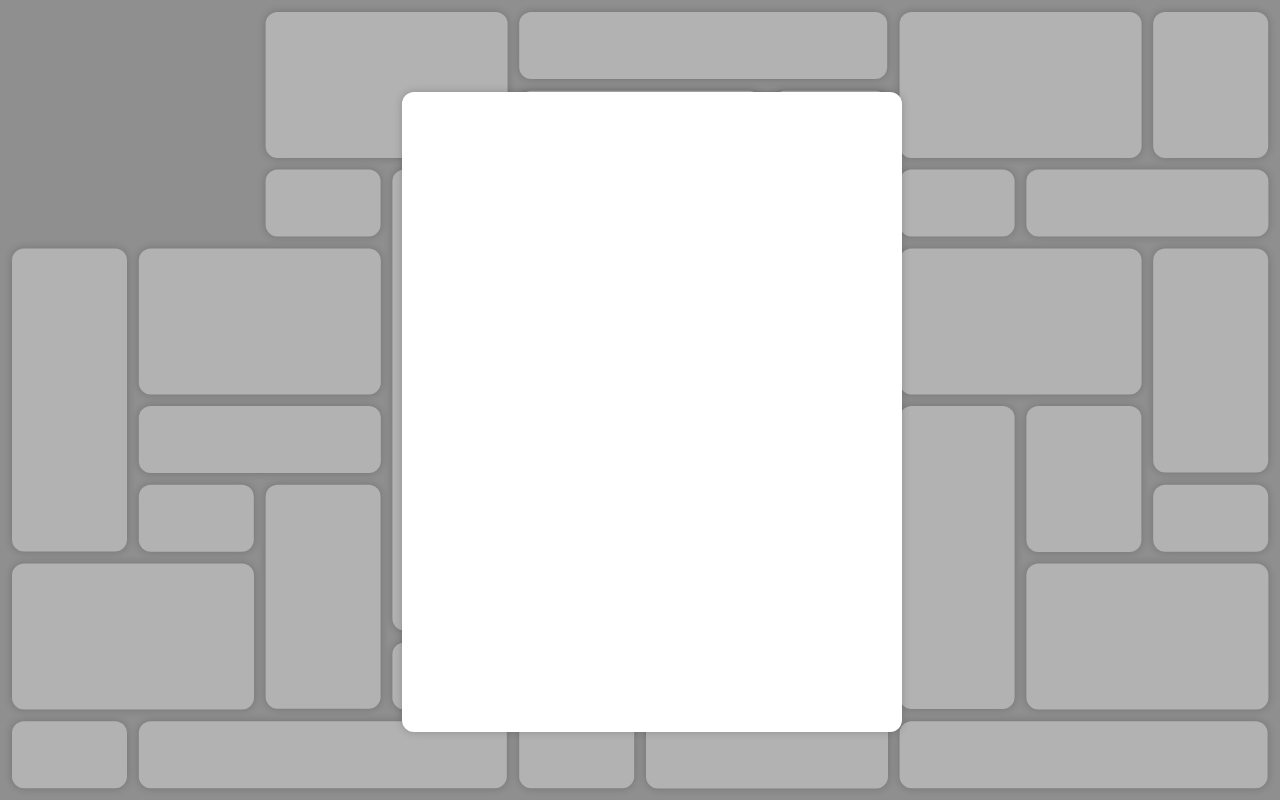
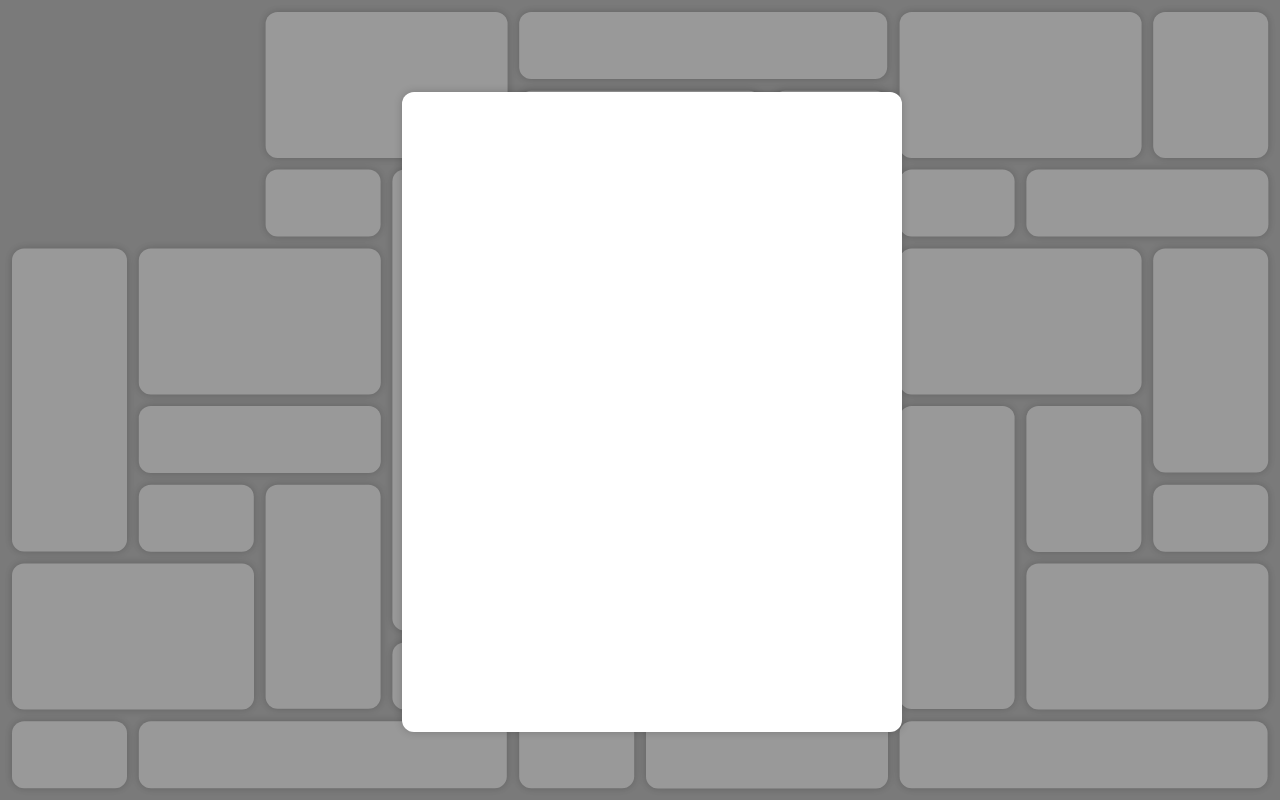
Before and after one commit to BrunoPanizzi/portfolio, a React (Vite) app: page / in a window 1280 px wide. Both pictures are taken after a click on the element 132 px from the left and 124 px from the top of the page. Built offline with nearby package versions, Linux system fonts and the light colour scheme.

Commit message:
added exit animation to the overlay

```diff
--- a/src/components/Item/Item.tsx
+++ b/src/components/Item/Item.tsx
@@ -7,6 +7,7 @@ import getWindowDimensions from '../../utils/getWindowDimensions'
 import { AbsoluteContainer, Container, Overlay } from './styles'
 
 import { dimension } from './types'
+import { AnimatePresence } from 'framer-motion'
 
 export interface props {
   area: string
@@ -89,13 +90,18 @@ export default function Item({ area, children }: props) {
         {children}
       </AbsoluteContainer>
 
+      <AnimatePresence>
       {isOpen && (
         <Overlay
           transition={{ type: 'tween' }}
-          animate={{ background: 'rgba(0,0,0,0.3)' }}
+          style={{ background: 'black'}}
+          initial={{ opacity: 0 }}
+          animate={{ opacity: 0.4 }}
+          exit={{ opacity: 0 }}
           onClick={() => setIsOpen(false)}
         />
       )}
+      </AnimatePresence>
     </>
   )
 }
```
